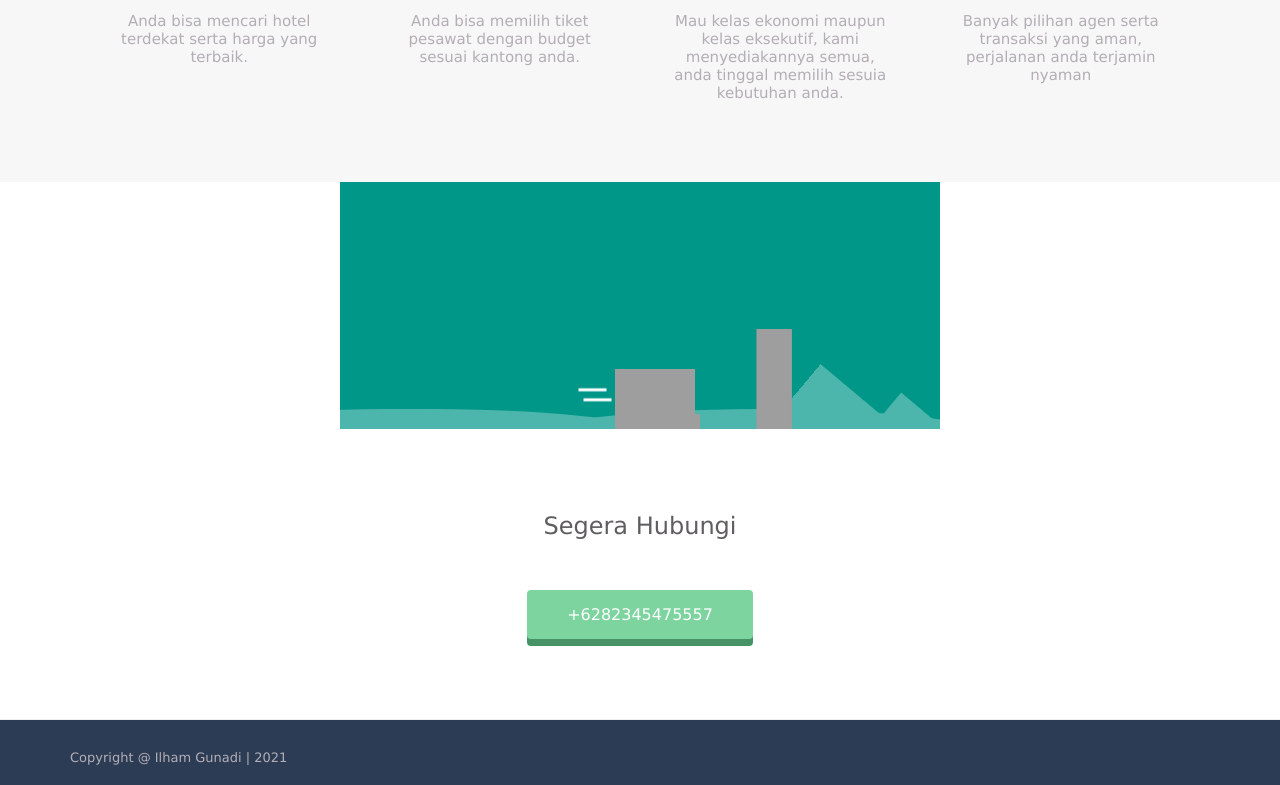
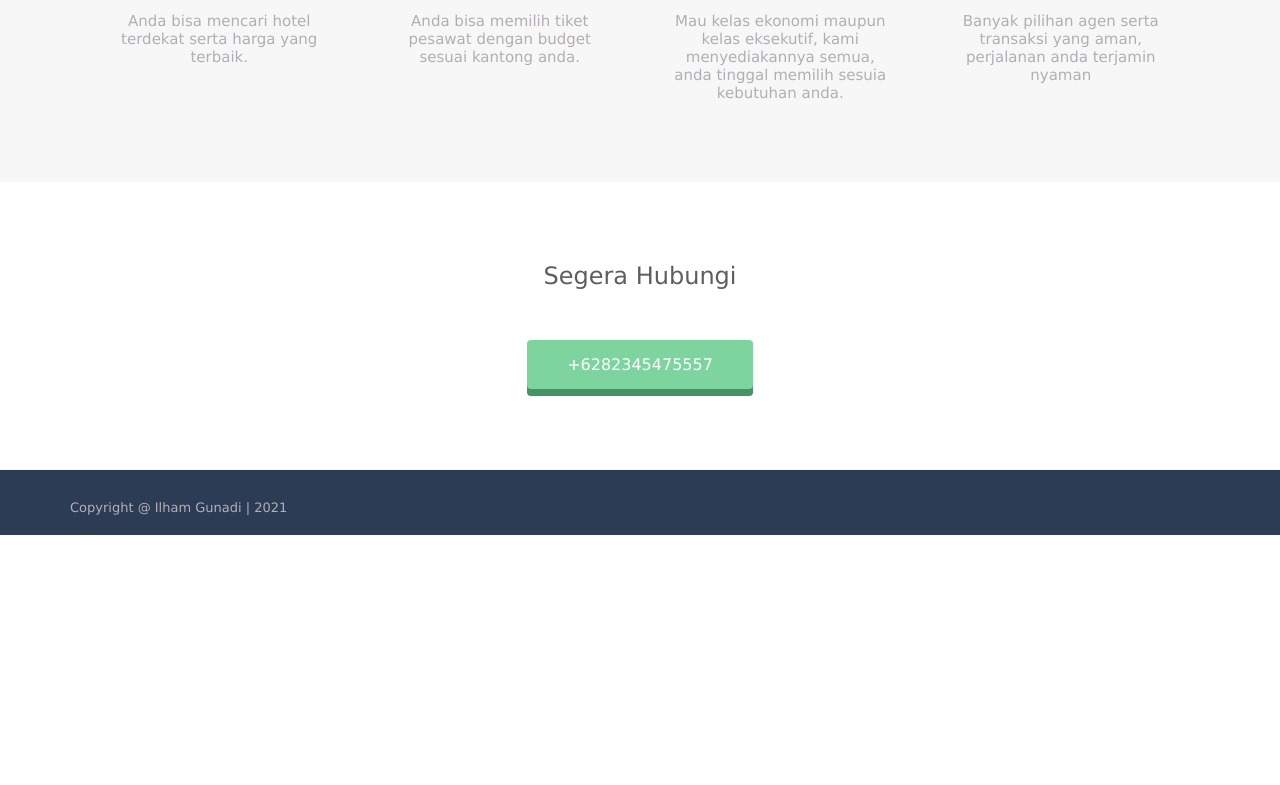
Before and after one commit to Ilhamgun/group-project-kecerdasan-digital, a plain HTML site: page index.html in a window 1280 px wide. Shown: the part 995-1780 px from the top of the page. After the commit the page ends 1530 px from the top, so only its background shows below. Drawn offline with Linux system fonts and the light colour scheme; grey boxes are pictures that could not be loaded.

Commit message:
Update index.html

```diff
--- a/index.html
+++ b/index.html
@@ -72,18 +72,6 @@
         </div>
       </div>
     </div>
-
-    <div class="loop-wrapper">
-        <div class="mountain"></div>
-        <div class="hill"></div>
-        <div class="tree"></div>
-        <div class="tree"></div>
-        <div class="tree"></div>
-        <div class="rock"></div>
-        <div class="truck"></div>
-        <div class="wheels"></div>
-      </div>
-
     <div class="message-wrapper">
       <div class="container">
         <div class="heading">
```
